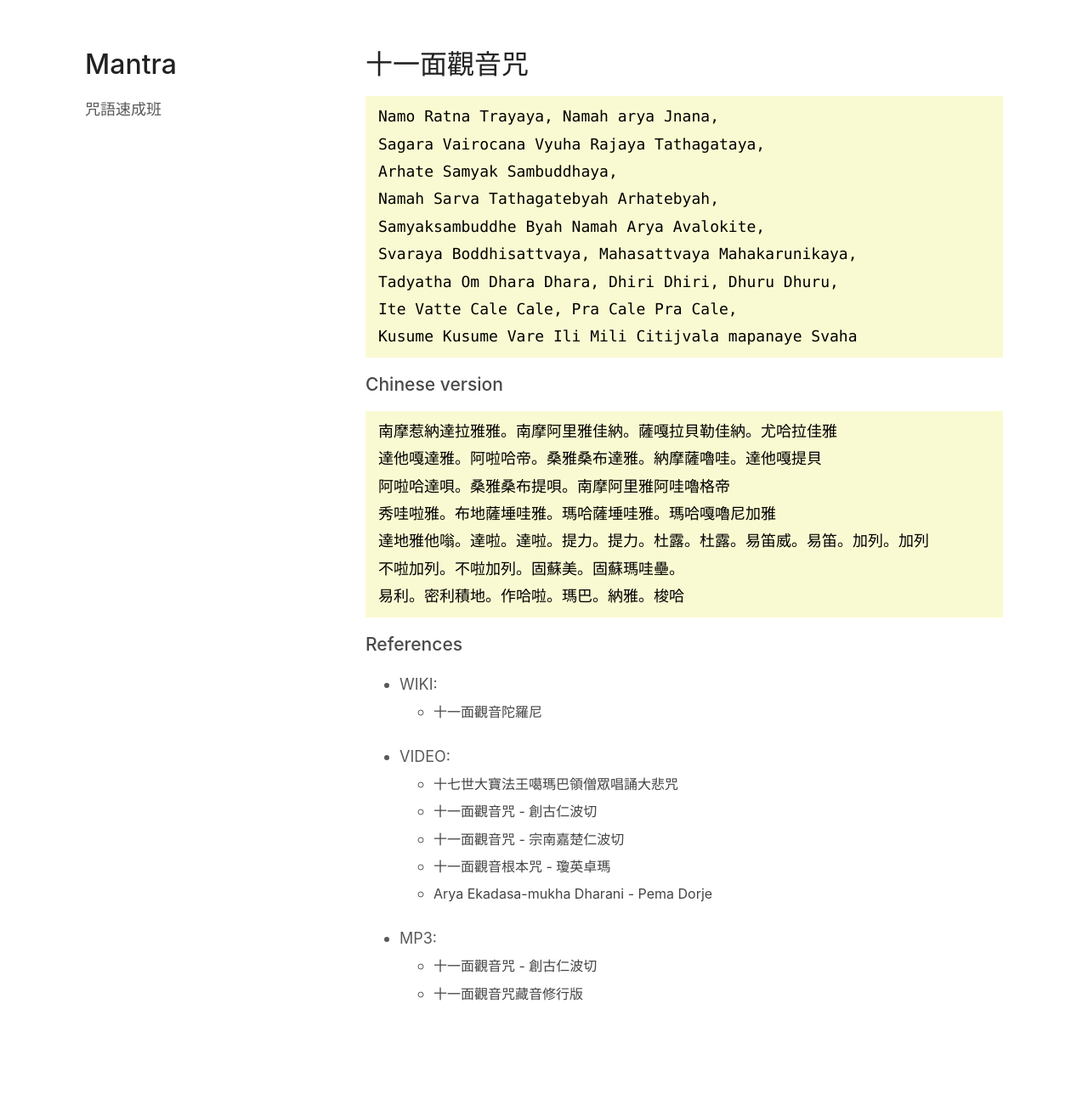
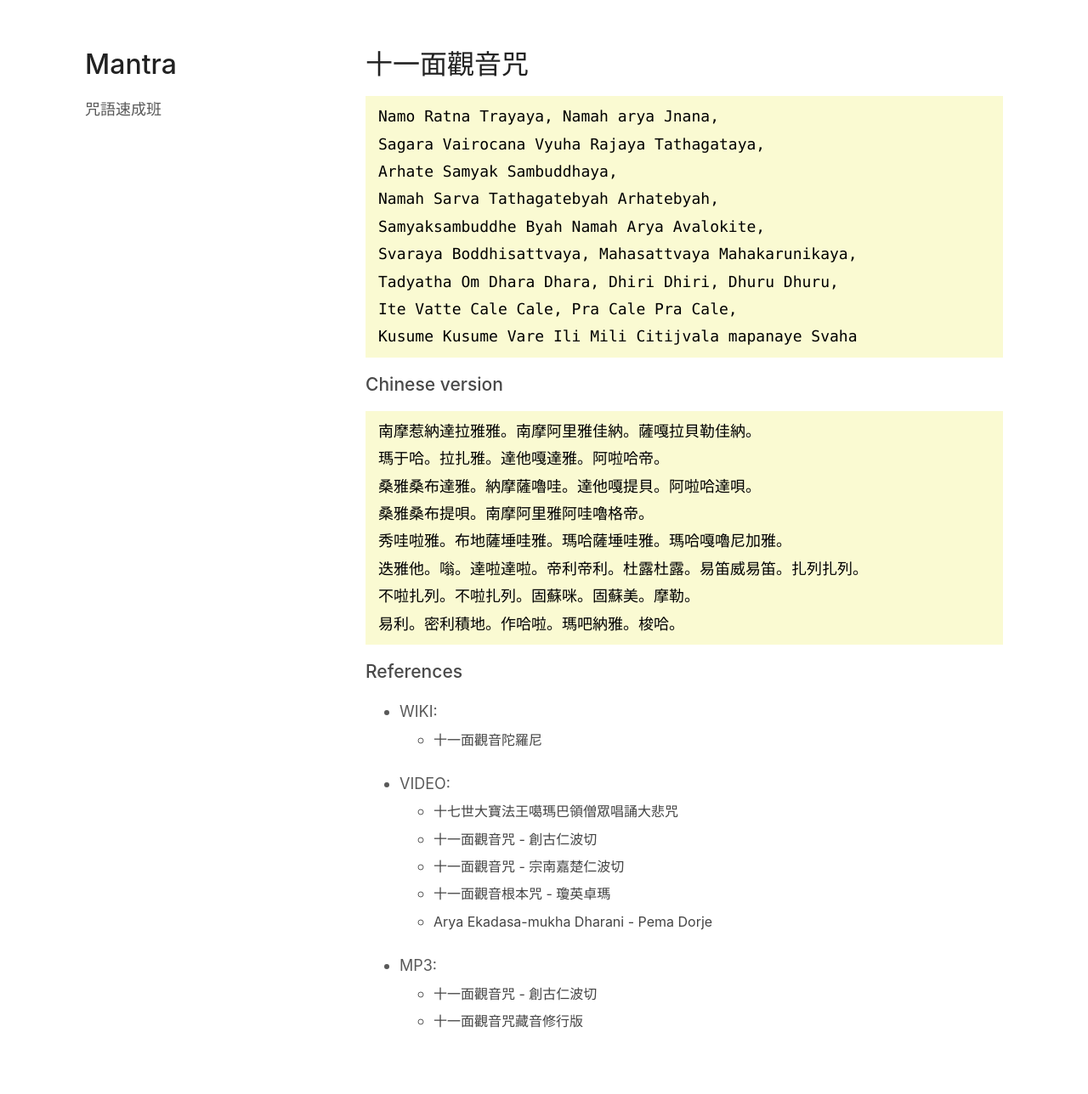
Before and after one commit to zenkarsha/mantra.unlink.men, a Jekyll site: the page built from pages/arya-ekadasa-mukha-dharani.md, in a window 1280 px wide. Shown: the whole page at 85% size. Built offline with Jekyll 4.4.1, drawn with Linux system fonts in a browser that asks for light colours; our own code applies the rules of GitHub Pages for plain Markdown files; before the commit the page ends 1256 px from its top, so only the background shows below that.

Commit message:
Update arya-ekadasa-mukha-dharani.md

````diff
--- a/pages/arya-ekadasa-mukha-dharani.md
+++ b/pages/arya-ekadasa-mukha-dharani.md
@@ -21,13 +21,14 @@ Kusume Kusume Vare Ili Mili Citijvala mapanaye Svaha
 ### Chinese version
 
 ```
-南摩惹納達拉雅雅。南摩阿里雅佳納。薩嘎拉貝勒佳納。尤哈拉佳雅
-達他嘎達雅。阿啦哈帝。桑雅桑布達雅。納摩薩嚕哇。達他嘎提貝
-阿啦哈達唄。桑雅桑布提唄。南摩阿里雅阿哇嚕格帝
-秀哇啦雅。布地薩埵哇雅。瑪哈薩埵哇雅。瑪哈嘎嚕尼加雅
-達地雅他嗡。達啦。達啦。提力。提力。杜露。杜露。易笛威。易笛。加列。加列
-不啦加列。不啦加列。固蘇美。固蘇瑪哇壘。
-易利。密利積地。作哈啦。瑪巴。納雅。梭哈
+南摩惹納達拉雅雅。南摩阿里雅佳納。薩嘎拉貝勒佳納。
+瑪于哈。拉扎雅。達他嘎達雅。阿啦哈帝。
+桑雅桑布達雅。納摩薩嚕哇。達他嘎提貝。阿啦哈達唄。
+桑雅桑布提唄。南摩阿里雅阿哇嚕格帝。
+秀哇啦雅。布地薩埵哇雅。瑪哈薩埵哇雅。瑪哈嘎嚕尼加雅。
+迭雅他。嗡。達啦達啦。帝利帝利。杜露杜露。易笛威易笛。扎列扎列。
+不啦扎列。不啦扎列。固蘇咪。固蘇美。摩勒。
+易利。密利積地。作哈啦。瑪吧納雅。梭哈。
 ```
 
 ### References
````
